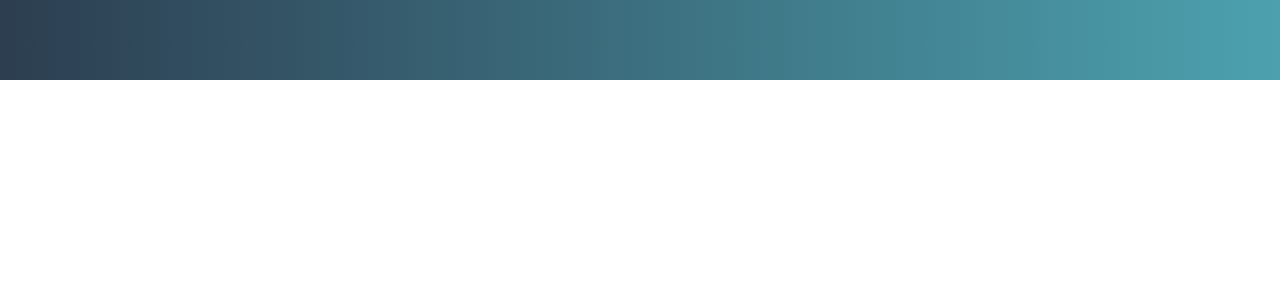
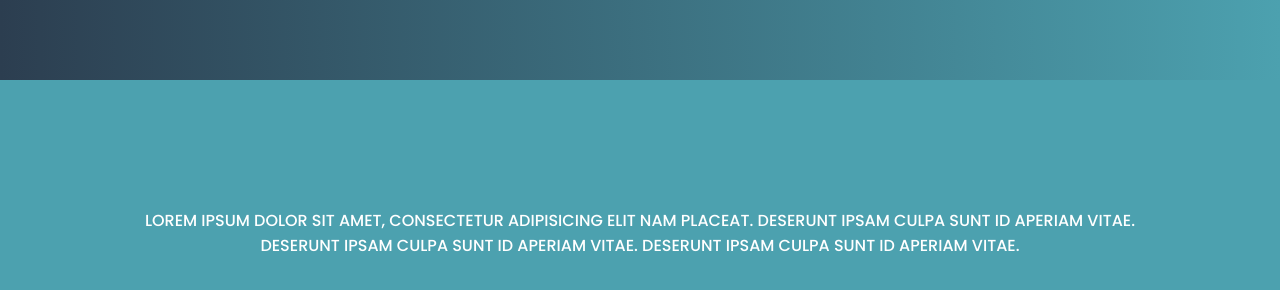
Before and after one commit to matidor/landing-page, a plain HTML site: page index.html in a window 1280 px wide. Shown: the part 720-1010 px from the top of the page. Before the commit the page ends 800 px from the top, so only its background shows below. Drawn offline with Linux system fonts and the light colour scheme.

Commit message:
landingpage

```diff
--- a/index.html
+++ b/index.html
@@ -4,7 +4,7 @@
 <head>
     <meta charset="utf-8">
     <meta name="viewport" content="width=device-width, initial-scale=1.0">
-    <title>Pensando tu web</title>
+    <title>MD Mas Desarrollo</title>
     <link rel="stylesheet" href="style.css">
     <script src="https://kit.fontawesome.com/ff3441a10f.js" crossorigin="anonymous"></script>
 </head>
@@ -34,8 +34,9 @@
         </div>
     </section>
 
+    <section class="description-section" id="nosotros">
+        <h2>Lorem ipsum dolor sit amet, consectetur adipisicing elit nam placeat. deserunt ipsam culpa sunt id aperiam vitae. <br><span>deserunt ipsam culpa sunt id aperiam vitae. deserunt ipsam culpa sunt id aperiam vitae.</span></h2>
+    </section>
     </div>
-
 </body>
-
 </html>
--- a/style.css
+++ b/style.css
@@ -126,3 +126,18 @@ header .nav-bar a:hover {
 .media-icons a:hover {
     transform: scale(1.5);
 }
+
+.description-section {
+    background: #4ca1af;
+
+}
+
+.description-section h2 {
+    color: #fff;
+    font-size: 16px;
+    font-weight: 450;
+    margin-bottom: 40px;
+    text-transform: uppercase;
+    text-align: center;
+    padding: 8rem ;
+}
```
